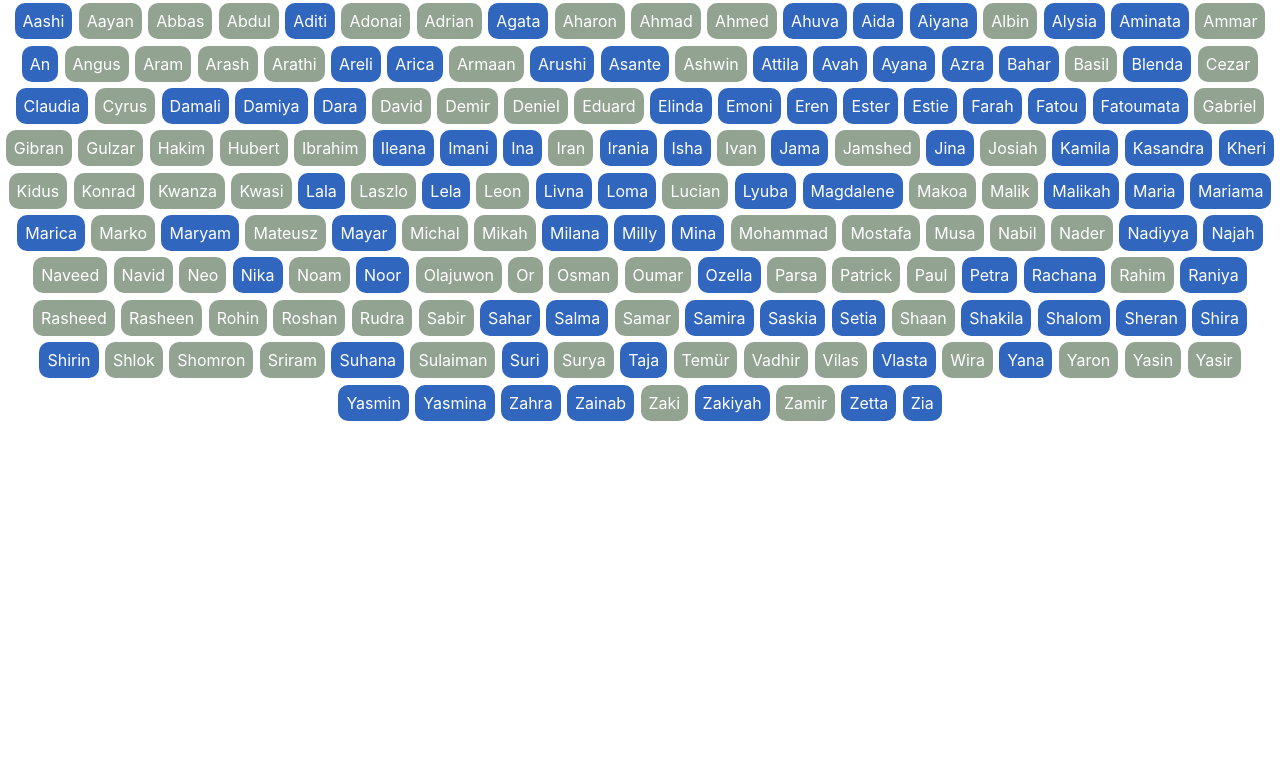
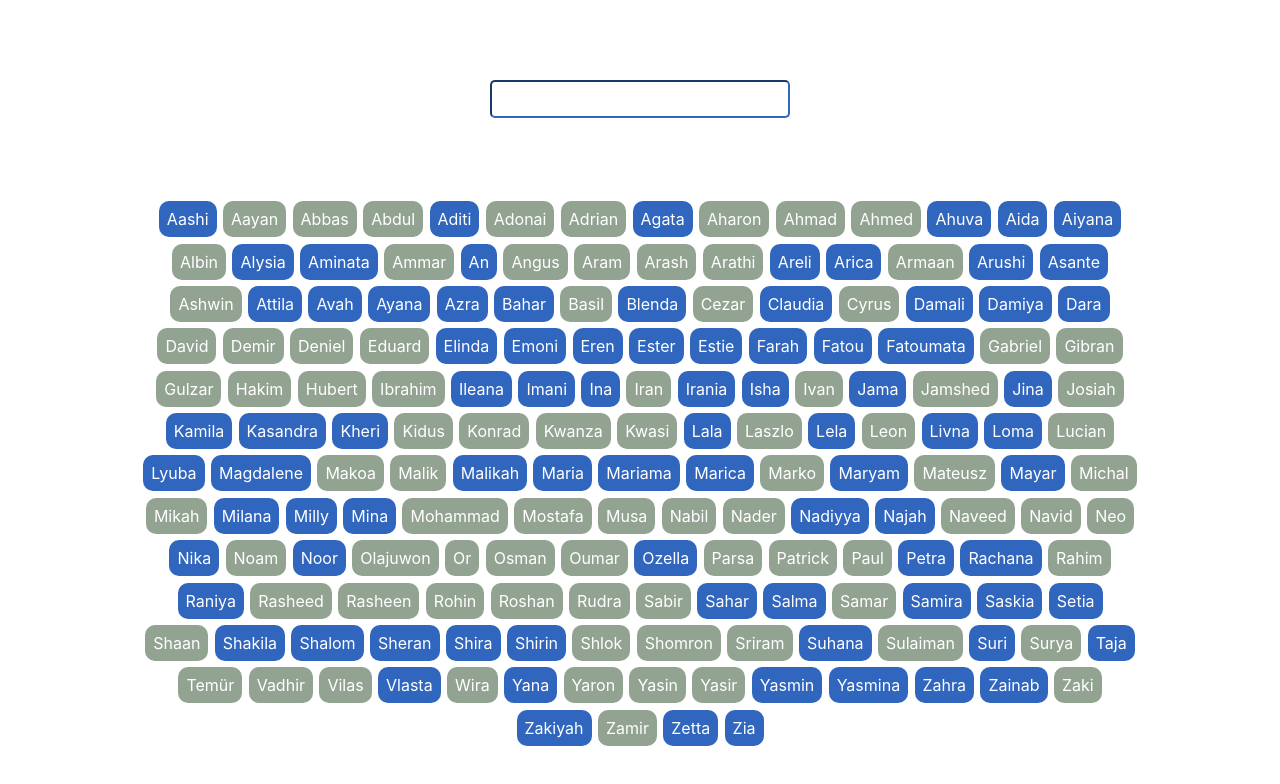
Before and after one commit to g1st/baby-names-react, a React (Create React App) app: page / in a window 1280 px wide. Shown: the top 784 px of the page. Built offline with nearby package versions, Linux system fonts and the light colour scheme.

Commit message:
Add level 2

```diff
--- a/src/App.js
+++ b/src/App.js
@@ -1,17 +1,30 @@
-import React from 'react';
+import React, { useState } from 'react';
 import DisplayName from './DisplayName';
+import Search from './Search';
 import babyNamesData from './babyNamesData.json';
 
 import './App.css';
 
-function App() {
+const App = () => {
+  const [searchValue, setSearchValue] = useState('');
+
+  const handleSearch = (e) => {
+    setSearchValue(e.target.value.toLowerCase());
+  };
+
   return (
     <div className="App">
+      <Search handleSearch={handleSearch} />
       <ul className="baby-names">
-        {babyNamesData.sort((a, b) => a.name.localeCompare(b.name)).map(({ id, name, sex }) => <DisplayName key={id} name={name} sex={sex} />)}
+        {babyNamesData
+          .filter((baby) => baby.name.toLowerCase().includes(searchValue))
+          .sort((a, b) => a.name.localeCompare(b.name))
+          .map(({ id, name, sex }) => (
+            <DisplayName key={id} name={name} sex={sex} />
+          ))}
       </ul>
     </div>
   );
-}
+};
 
 export default App;
--- /dev/null
+++ b/src/Search.js
@@ -0,0 +1,11 @@
+import React from 'react';
+
+const Search = ({ handleSearch }) => {
+  return (
+    <div>
+      <input className="search-input" type="search" onChange={handleSearch} />
+    </div>
+  );
+};
+
+export default Search;
--- a/src/index.css
+++ b/src/index.css
@@ -10,6 +10,11 @@ body {
 code {
   font-family: source-code-pro, Menlo, Monaco, Consolas, 'Courier New',
     monospace;
+}
+
+.App {
+  max-width: 1000px;
+  margin: 0 auto;
 }
 
 .baby-names {
@@ -36,3 +41,12 @@ code {
   background-color: #3066BE;
   color: #fff;
 }
+
+.search-input {
+  margin: 5rem 0;
+  padding: 0.5em 1em;
+  font-size: 1rem;
+  width: 18.75rem;
+  border-radius: 5px;
+  border-color: #3066BE;
+}
```
